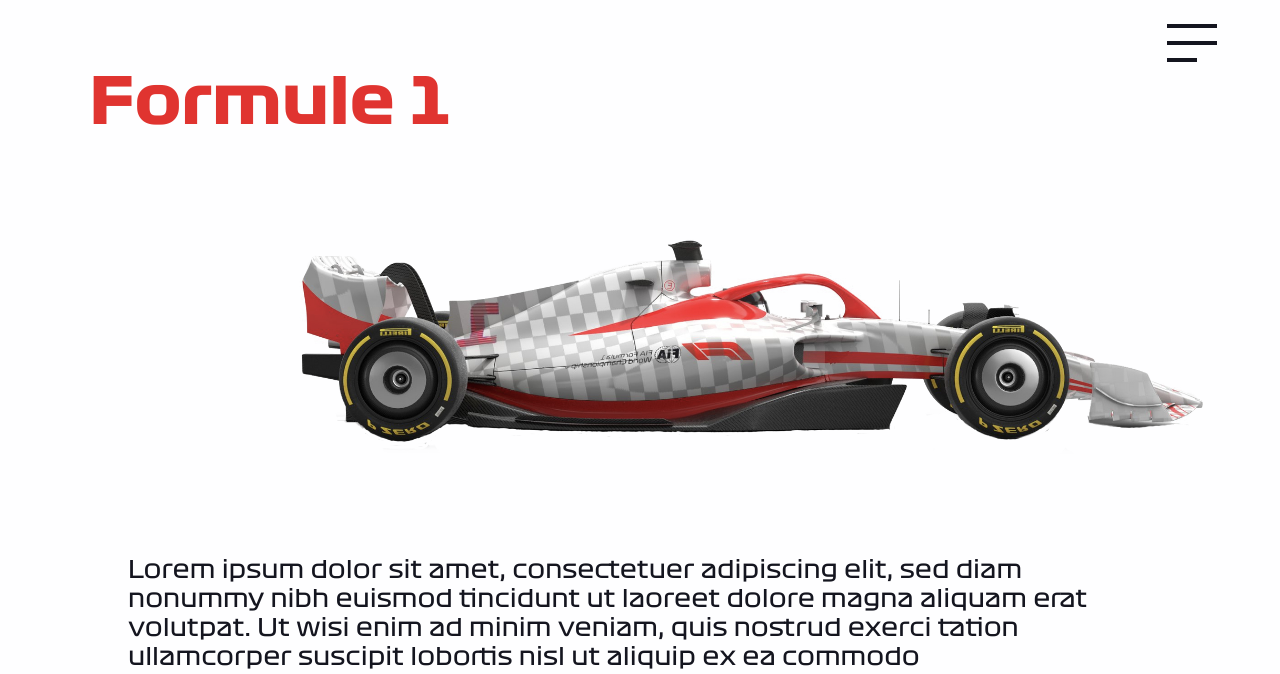
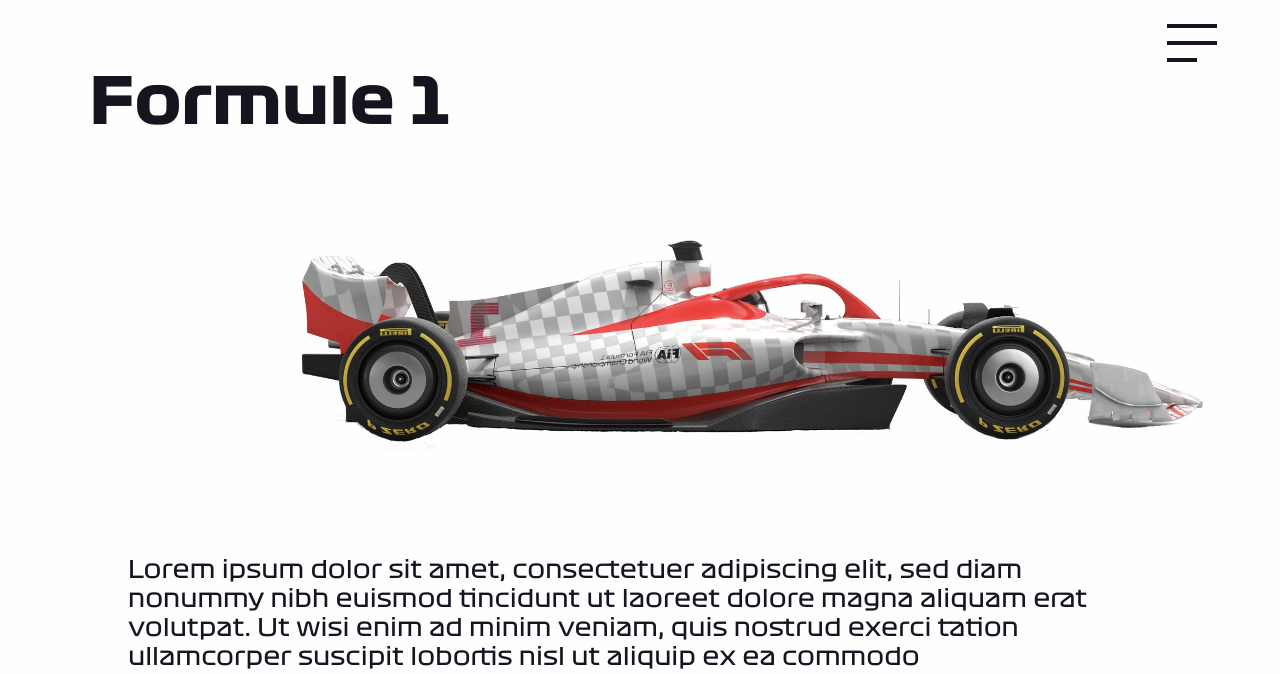
Before and after one commit to Louisedlr/TP2_gsap_formula_1, a plain HTML site: page index.html in a window 1280 px wide. Shown: the top 674 px of the page. Drawn offline with nearby package versions, Linux system fonts and the light colour scheme; files whose address does not match are found by name.

Commit message:
change color

```diff
--- a/css/style.css
+++ b/css/style.css
@@ -78,7 +78,7 @@ header {
 h1 {
     padding: 0;
     margin: 0;
-    color: #E03430;
+    color: #14151F;
     font-size: 4em;
     font-weight: 300;
 }
```
